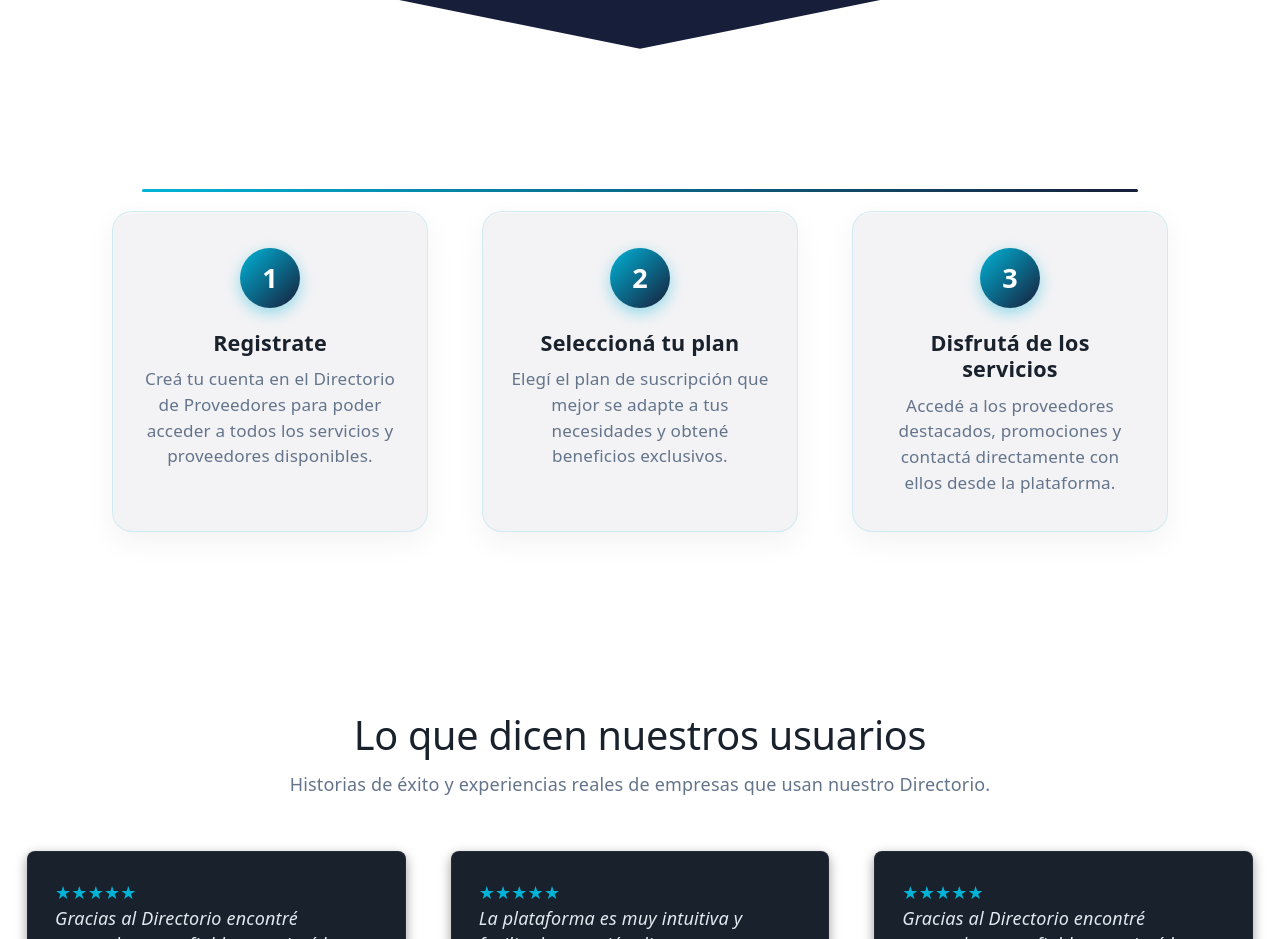
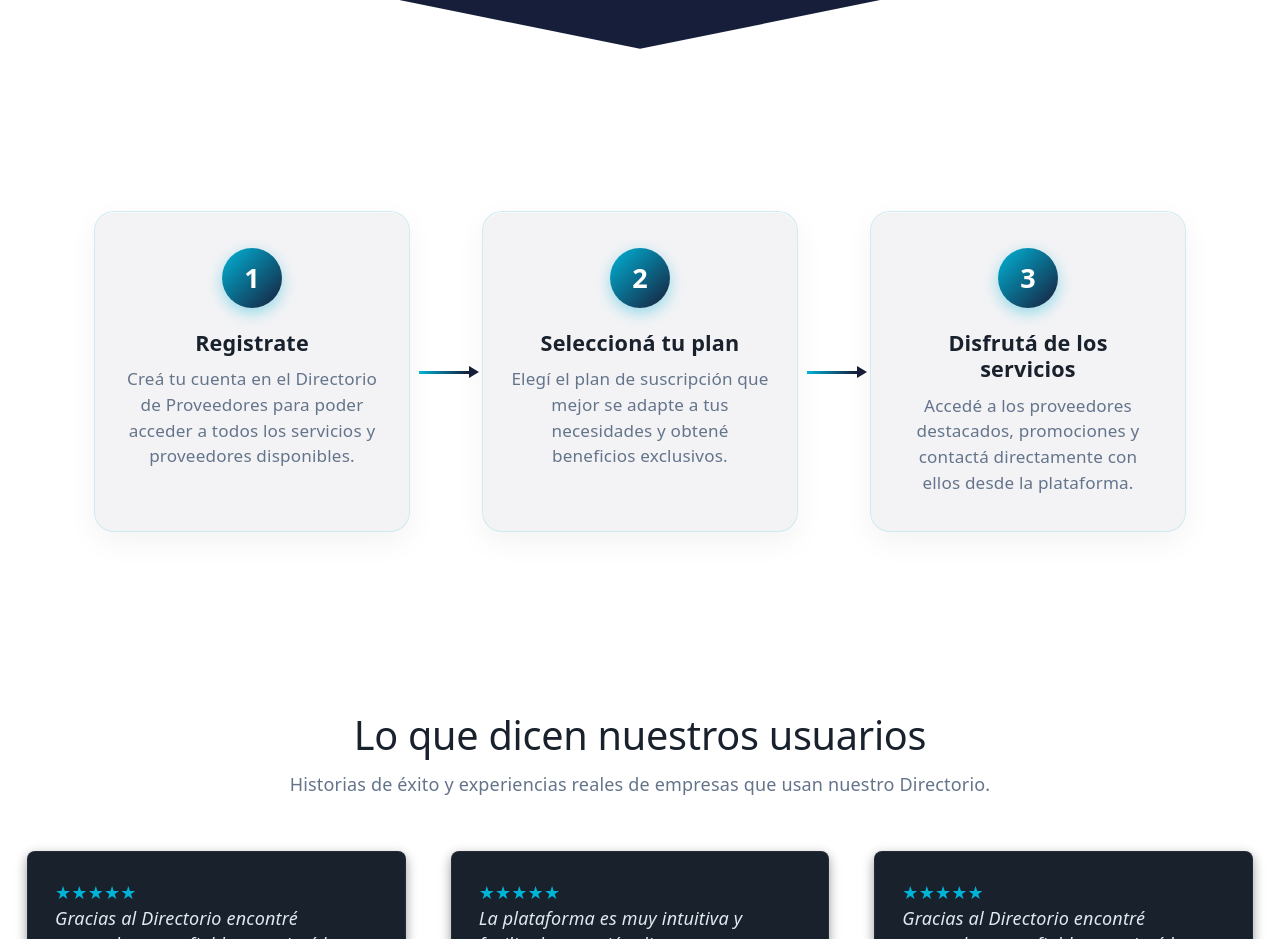
Before and after one commit to ornemut14/directorio-mineria-sj, a React (Vite) app: page / in a window 1280 px wide. Shown: the part 3400-4339 px from the top of the page. Built offline with nearby package versions, Linux system fonts and the light colour scheme.

Commit message:
flechas entre card para suscripcion

```diff
--- a/src/components/suscripcion/ComoFuncionaSuscripcion.css
+++ b/src/components/suscripcion/ComoFuncionaSuscripcion.css
@@ -1,9 +1,10 @@
 .como-funciona {
-  padding: 3em 2em;
+  padding: 5em 1em;
   background: #ffffff;
   text-align: center;
 }
 
+/* HEADER TRIANGLE */
 .como-funciona .como-funciona-div-triangle h2 {
   font-size: 2rem;
   color: white;
@@ -16,64 +17,25 @@
   margin-bottom: 2em;
 }
 
-.como-funciona-div-triangle{
+.como-funciona-div-triangle {
   padding-top: 60px;
   margin-bottom: 90px;
   background-color: #171e3a;
   height: 200px;
+
   clip-path: polygon(0 0, 100% 0, 100% 50%, 50% 100%, 0 50%);
-}
 
-.como-funciona-div-triangle {
   width: 100vw;
   margin-left: calc(-50vw + 50%);
 }
 
-.como-funciona {
-  padding: 5em 1em;
-  background: #ffffff;
-  text-align: center;
-}
-
 /* GRID */
 .pasos-grid {
-  position: relative;
   display: flex;
   flex-wrap: wrap;
   justify-content: center;
-  gap: 3rem;
+  gap: 4rem;
   padding-top: 4rem;
-}
-
-/* LINEA BASE */
-.pasos-grid::before {
-  content: "";
-  position: absolute;
-  top: 50px;
-  left: 10%;
-  width: 80%;
-  height: 3px;
-  background: rgba(0, 180, 216, 0.2);
-  border-radius: 2px;
-}
-
-/* LINEA ANIMADA */
-.pasos-grid::after {
-  content: "";
-  position: absolute;
-  top: 50px;
-  left: 10%;
-  width: 0%;
-  height: 3px;
-  background: linear-gradient(90deg, #00b4d8, #171e3a);
-  border-radius: 2px;
-
-  animation: drawLine 2s ease forwards;
-}
-
-@keyframes drawLine {
-  from { width: 0%; }
-  to { width: 80%; }
 }
 
 /* CARD */
@@ -95,19 +57,21 @@
     inset 0 1px 0 rgba(255, 255, 255, 0.6);
 
   transition: all 0.35s ease;
-  overflow: hidden;
+  overflow: visible;
 
   opacity: 0;
   transform: translateY(40px) scale(0.95);
+}
 
+/* ANIMACIÓN ENTRADA */
+.paso-card.visible {
   animation: fadeUp 0.6s ease forwards;
 }
 
-/* DELAYS */
-.paso-card:nth-child(1) { animation-delay: 0.4s; }
-.paso-card:nth-child(2) { animation-delay: 0.8s; }
-.paso-card:nth-child(3) { animation-delay: 1.2s; }
-.paso-card:nth-child(4) { animation-delay: 1.6s; }
+.paso-card:nth-child(1).visible { animation-delay: 0.2s; }
+.paso-card:nth-child(2).visible { animation-delay: 0.4s; }
+.paso-card:nth-child(3).visible { animation-delay: 0.6s; }
+.paso-card:nth-child(4).visible { animation-delay: 0.8s; }
 
 @keyframes fadeUp {
   to {
@@ -173,7 +137,7 @@
   line-height: 1.5;
 }
 
-/* PUNTO */
+/* PUNTO ARRIBA */
 .paso-card::before {
   content: "";
   position: absolute;
@@ -188,18 +152,88 @@
   background: linear-gradient(135deg, #00b4d8, #171e3a);
 
   box-shadow: 0 0 10px rgba(0,180,216,0.6);
+}
 
+/* ACTIVAR PUNTO */
+.paso-card.visible::before {
   animation: popDot 0.4s ease forwards;
 }
 
-/* DELAY PUNTOS */
-.paso-card:nth-child(1)::before { animation-delay: 0.4s; }
-.paso-card:nth-child(2)::before { animation-delay: 0.8s; }
-.paso-card:nth-child(3)::before { animation-delay: 1.2s; }
-.paso-card:nth-child(4)::before { animation-delay: 1.6s; }
+.paso-card:nth-child(1).visible::before { animation-delay: 0.3s; }
+.paso-card:nth-child(2).visible::before { animation-delay: 0.5s; }
+.paso-card:nth-child(3).visible::before { animation-delay: 0.7s; }
+.paso-card:nth-child(4).visible::before { animation-delay: 0.9s; }
 
 @keyframes popDot {
   to {
     transform: translateX(-50%) scale(1);
   }
 }
+
+/* ========================= */
+/* 🔥 FLECHAS ENTRE TARJETAS */
+/* ========================= */
+
+/* LINEA */
+.paso-card:not(:last-child) .arrow-line {
+  position: absolute;
+  top: 50%;
+  right: -60px;
+  transform: translateY(-50%) scaleX(0);
+
+  width: 50px;
+  height: 3px;
+
+  background: linear-gradient(90deg, #00b4d8, #171e3a);
+
+  transform-origin: left;
+  opacity: 0;
+}
+
+/* PUNTA */
+.paso-card:not(:last-child) .arrow-head {
+  position: absolute;
+  top: 50%;
+  right: -70px;
+  transform: translateY(-50%) scale(0);
+
+  border-left: 10px solid #171e3a;
+  border-top: 6px solid transparent;
+  border-bottom: 6px solid transparent;
+
+  opacity: 0;
+}
+
+/* ACTIVAR ANIMACIÓN */
+.paso-card.visible:not(:last-child) .arrow-line {
+  animation: drawArrow 0.5s ease forwards;
+}
+
+.paso-card.visible:not(:last-child) .arrow-head {
+  animation: showArrowHead 0.3s ease forwards;
+}
+
+/* DELAYS SECUENCIALES */
+.paso-card:nth-child(1).visible .arrow-line { animation-delay: 0.8s; }
+.paso-card:nth-child(2).visible .arrow-line { animation-delay: 1.4s; }
+
+.paso-card:nth-child(1).visible .arrow-head { animation-delay: 1.1s; }
+.paso-card:nth-child(2).visible .arrow-head { animation-delay: 1.7s; }
+
+@keyframes drawArrow {
+  to {
+    transform: translateY(-50%) scaleX(1);
+    opacity: 1;
+  }
+}
+
+@keyframes showArrowHead {
+  to {
+    transform: translateY(-50%) scale(1);
+    opacity: 1;
+  }
+}
+
+.paso-card::before {
+  display: none;
+}
--- a/src/components/suscripcion/ComoFuncionaSuscripcion.jsx
+++ b/src/components/suscripcion/ComoFuncionaSuscripcion.jsx
@@ -1,5 +1,5 @@
 // ComoFuncionaSuscripcion.jsx
-import React from "react";
+import React, { useEffect } from "react";
 import "./ComoFuncionaSuscripcion.css";
 
 const pasos = [
@@ -24,22 +24,57 @@ const pasos = [
 ];
 
 const ComoFuncionaSuscripcion = () => {
+
+useEffect(() => {
+  const grid = document.querySelector(".pasos-grid");
+  const cards = document.querySelectorAll(".paso-card");
+
+  const observer = new IntersectionObserver(
+    (entries) => {
+      entries.forEach((entry) => {
+        if (entry.isIntersecting) {
+          cards.forEach((card, index) => {
+            setTimeout(() => {
+              card.classList.add("visible");
+            }, index * 300); // 👈 efecto en cadena
+          });
+        }
+      });
+    },
+    {
+      threshold: 0.4,
+    }
+  );
+
+  if (grid) observer.observe(grid);
+}, []);
+
   return (
     <section className="como-funciona">
       <div className="como-funciona-div-triangle">
         <h2>¿Cómo funciona la suscripción al Directorio?</h2>
-      <p className="subtitle">
-        Conocé los pasos para registrarte y empezar a aprovechar todos los beneficios
-        del Directorio de Proveedores.
-      </p>
+        <p className="subtitle">
+          Conocé los pasos para registrarte y empezar a aprovechar todos los beneficios
+          del Directorio de Proveedores.
+        </p>
       </div>
 
       <div className="pasos-grid">
-        {pasos.map((paso) => (
+        {pasos.map((paso, index) => (
           <div key={paso.numero} className="paso-card">
+
             <div className="numero">{paso.numero}</div>
             <h3 className="titulo">{paso.titulo}</h3>
             <p className="descripcion">{paso.descripcion}</p>
+
+            {/* 🔥 FLECHAS (solo si no es la última card) */}
+            {index !== pasos.length - 1 && (
+              <>
+                <div className="arrow-line"></div>
+                <div className="arrow-head"></div>
+              </>
+            )}
+
           </div>
         ))}
       </div>
--- a/src/pages/allservices/allservices.css
+++ b/src/pages/allservices/allservices.css
@@ -1,7 +1,7 @@
-/* 🔙 BOTÓN BACK */
 .all-services-backbutton-container {
   width: fit-content;
   margin-left: auto;
+  margin-top: 20px; /* 👈 lo baja */
 }
 
 /* 🔎 SEARCHBAR PREMIUM */
```
